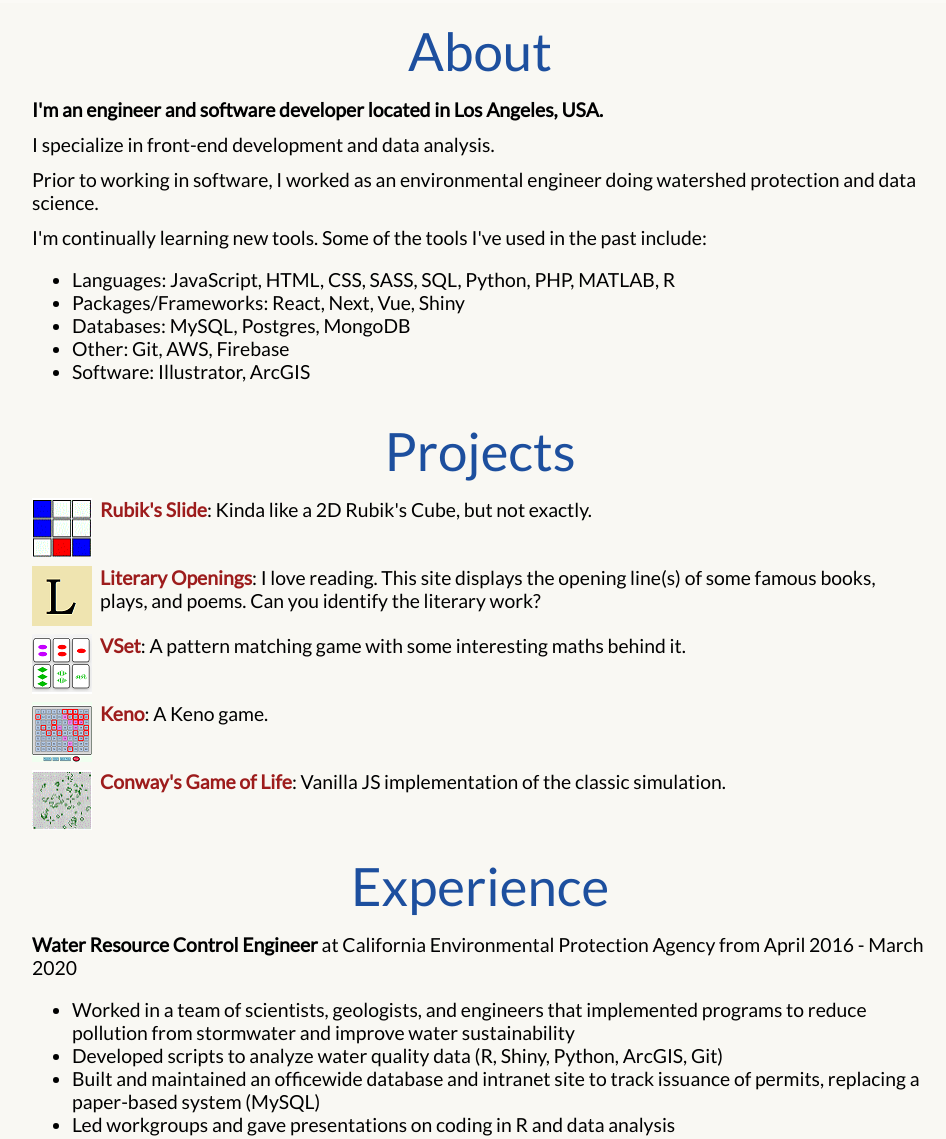
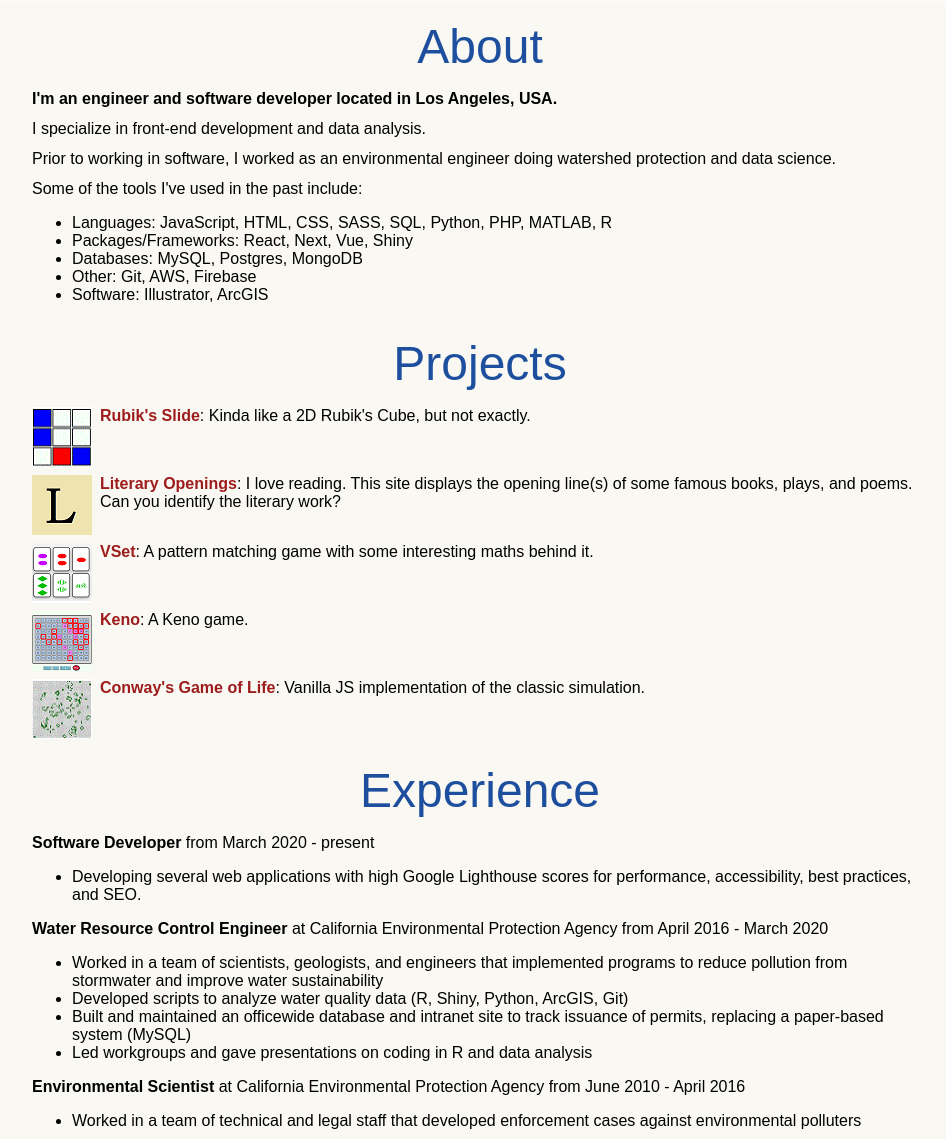
Before and after one commit to chrislopez28/portfolio-plain, a plain HTML site: page index.html in a window 1280 px wide. Shown: the part 737-1876 px from the top of the page, without its empty margins (160-1106 px from the left). Drawn offline with nearby package versions, Linux system fonts and the light colour scheme.

Commit message:
Updated fonts

```diff
--- a/index.html
+++ b/index.html
@@ -6,9 +6,6 @@
     <meta name="viewport" content="width=device-width, initial-scale=1.0">
     <meta name="author" content="Chris Lopez">
     <meta name="description" content="Software Engineer with a focus of front-end development.">
-
-    <link rel="preconnect" href="https://fonts.gstatic.com">
-    <link href="https://fonts.googleapis.com/css2?family=Lato&display=swap" rel="stylesheet">
     <link rel="stylesheet" href="portfolio.css">
 
     <link rel="apple-touch-icon" sizes="180x180" href="/apple-touch-icon.png">
@@ -50,7 +47,7 @@
                 environmental engineer doing watershed protection and data science.
             </p>
             <p>
-                I'm continually learning new tools. Some of the tools I've used in the past include:
+                Some of the tools I've used in the past include:
                 <uL>
                     <li>Languages: JavaScript, HTML, CSS, SASS, SQL, Python, PHP, MATLAB, R</li>
                     <li>Packages/Frameworks: React, Next, Vue, Shiny</li>
@@ -117,6 +114,12 @@
         <div class="section-content">
             <h1>Experience</h1>
             <div class="experience-container">
+                <strong>Software Developer</strong> from March 2020 - present
+                <ul>
+                    <li>Developing several web applications with high Google Lighthouse scores for performance, accessibility, best practices, and SEO.</li>
+                </ul>
+            </div>
+            <div class="experience-container">
                 <strong>Water Resource Control Engineer</strong> at California Environmental Protection Agency from
                 April 2016 - March 2020
                 <ul>
--- a/portfolio.css
+++ b/portfolio.css
@@ -7,11 +7,11 @@ body {
     margin: 0;
     padding: 0;
     background-color: #f9f8f3;
-    font-size: 1.1rem;
+    font-size: 1rem;
 }
 
 body {
-    font-family: 'Lato', sans-serif;
+    font-family: sans-serif;
     box-sizing: border-box;
 }
 
```
